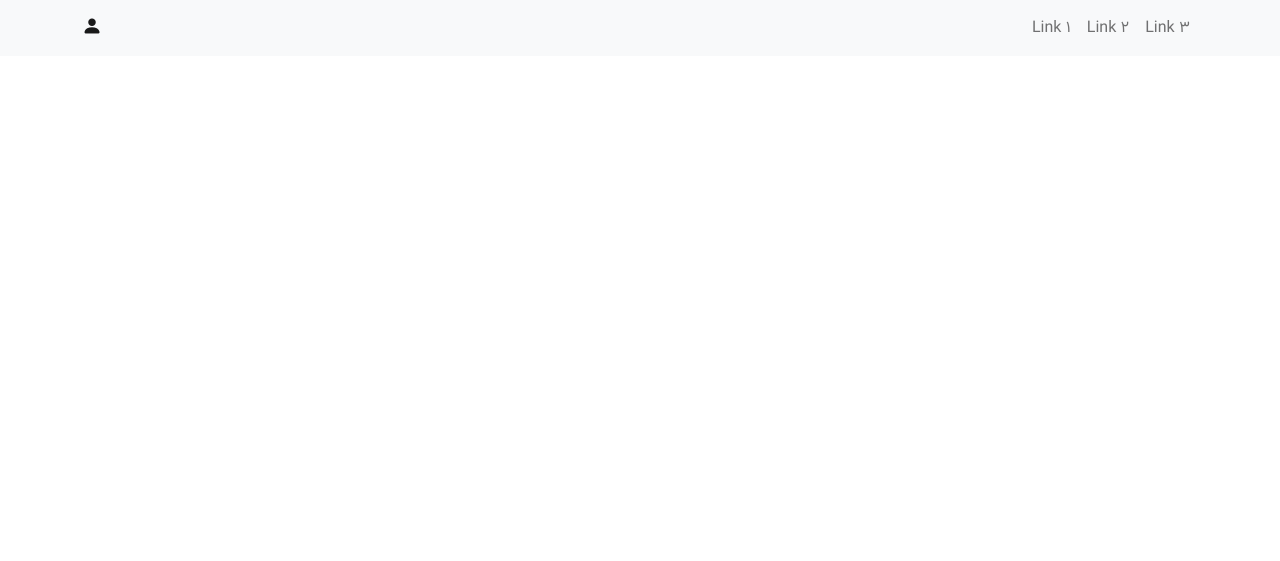
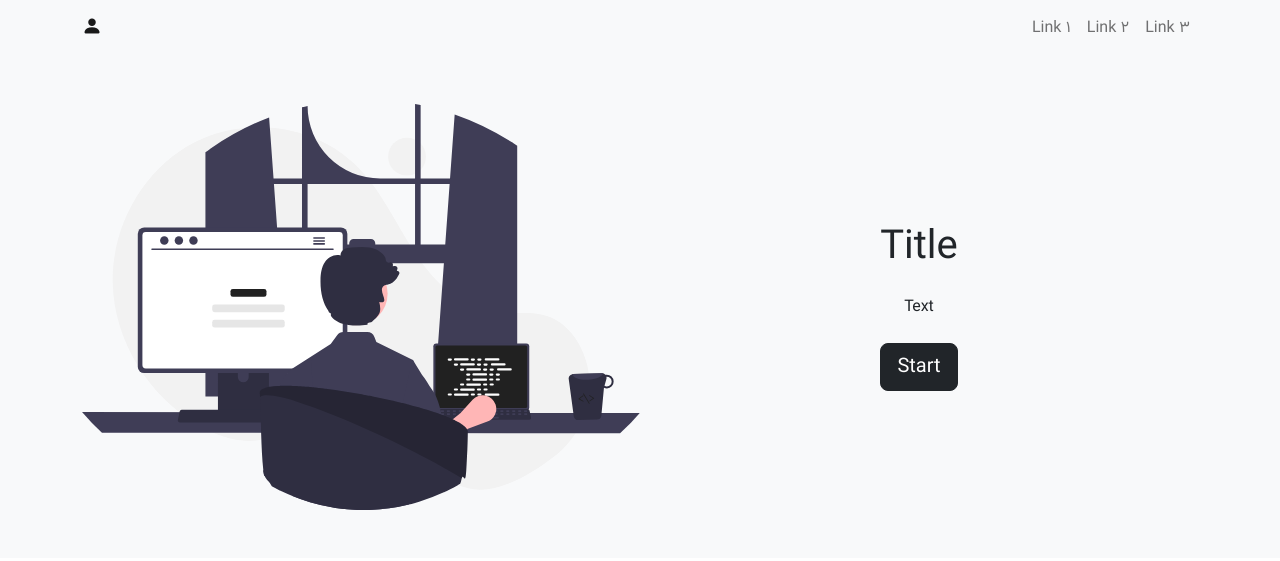
Before and after one commit to sadeghiPH/Bootstrap-Project, a plain HTML site: page index.html in a window 1280 px wide. Drawn offline with nearby package versions, Linux system fonts and the light colour scheme.

Commit message:
Add images

```diff
--- a/index.html
+++ b/index.html
@@ -36,7 +36,20 @@
             </div>
         </div>
     </nav>
-
+    <section class="bg-light text-dark p-5 text-center">
+        <div class="container">
+            <div class="d-sm-flex align-items-center justify-content-between">
+                <img class="img-fluid w-50" src="./images/intro.svg">
+                <div class="w-100">
+                    <h1>Title</h1>
+                    <p class="my-4">
+                        Text
+                    </p>
+                    <bytton class="btn btn-dark btn-lg">Start</bytton>
+                </div>
+            </div>
+        </div>
+    </section>
 
 
     <script src="./js/bootstrap.min.js"></script>
```
Also changed, not shown: images/intro.svg (added), images/responsive.svg (added).
